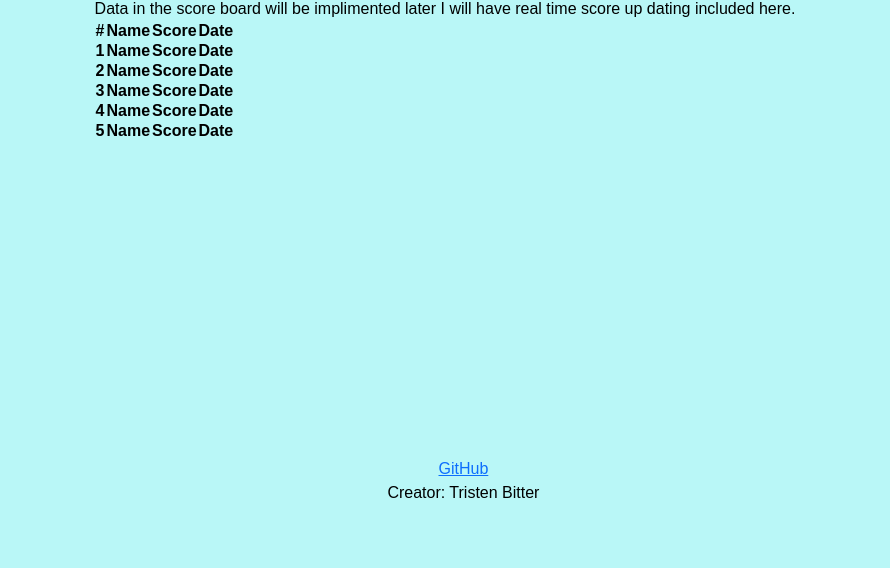
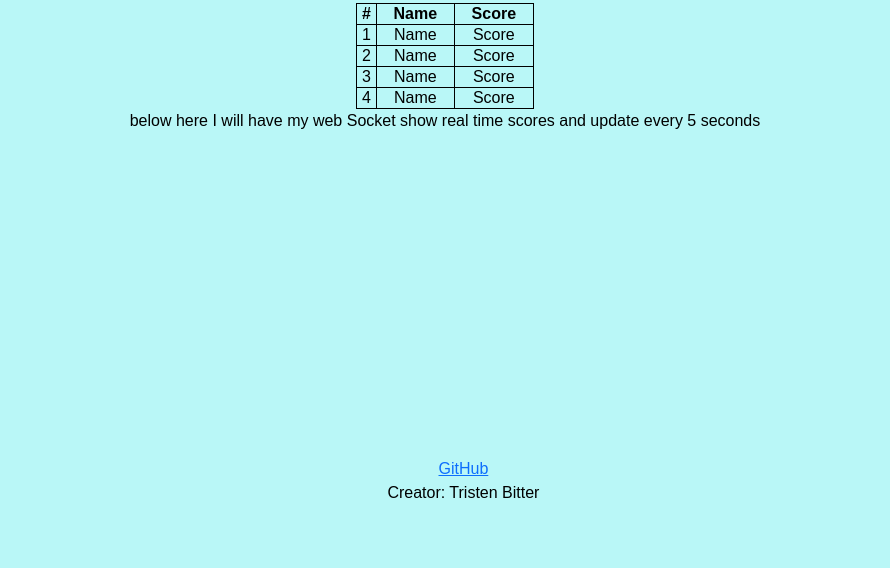
Before and after one commit to TristenBitter/startup, a plain HTML site: page scores.html in a window 1280 px wide. Shown: the part 232-800 px from the top of the page, without its empty margins (195-1085 px from the left). Drawn offline with nearby package versions, Linux system fonts and the light colour scheme.

```diff
--- a/myLogin.js
+++ b/myLogin.js
@@ -1,4 +1,6 @@
 function login() {
+  let array = [];
+  localStorage.setItem("array", JSON.stringify(array));
   const nameEl_1 = document.querySelector("#name_1");
   localStorage.setItem("user_1", nameEl_1.value);
   const nameEl_2 = document.querySelector("#name_2");
@@ -10,6 +12,8 @@
 
   window.location.href = "play.html";
 
+  //later we will handle the login and credentials here
+
   //   const nameEl_1 = document.querySelector("#name_1");
   //   user_1 = { name: nameEl_1.value, score: 0, round_banked: 0 };
   //   localStorage.setItem("user_1", JSON.stringify(user_1));
--- a/scores.html
+++ b/scores.html
@@ -29,54 +29,49 @@
 
   <main>
     <section>
-      <p>High Scores</p>
+      <h2>Score Board</h2>
 
-      <Score_Implimentation></Score_Implimentation>
+      <!-- <Score_Implimentation></Score_Implimentation>
 
-      <data> Data in the score board will be implimented later</data>
+      <data> Good Game!</data>
 
-      <WebSockets
-        >I will have real time score up dating included here.</WebSockets
-      >
+      <WebSockets>Here are the Final Scores.</WebSockets> -->
 
-      <table>
+      <table class="score_board">
         <tr>
           <th>#</th>
           <th>Name</th>
           <th>Score</th>
-          <th>Date</th>
         </tr>
         <tr>
-          <th>1</th>
-          <th>Name</th>
-          <th>Score</th>
-          <th>Date</th>
+          <td>1</td>
+          <td>Name</td>
+          <td>Score</td>
         </tr>
         <tr>
-          <th>2</th>
-          <th>Name</th>
-          <th>Score</th>
-          <th>Date</th>
+          <td>2</td>
+          <td>Name</td>
+          <td>Score</td>
         </tr>
         <tr>
-          <th>3</th>
-          <th>Name</th>
-          <th>Score</th>
-          <th>Date</th>
+          <td>3</td>
+          <td>Name</td>
+          <td>Score</td>
         </tr>
         <tr>
-          <th>4</th>
-          <th>Name</th>
-          <th>Score</th>
-          <th>Date</th>
-        </tr>
-        <tr>
-          <th>5</th>
-          <th>Name</th>
-          <th>Score</th>
-          <th>Date</th>
+          <td>4</td>
+          <td>Name</td>
+          <td>Score</td>
         </tr>
       </table>
+    </section>
+    <section>
+      <div>
+        <p>
+          below here I will have my web Socket show real time scores and update
+          every 5 seconds
+        </p>
+      </div>
     </section>
   </main>
 
@@ -90,4 +85,5 @@
     </div>
     <l>Creator: Tristen Bitter</l>
   </footer>
+  <script src="scores.js"></script>
 </body>
--- a/styles.css
+++ b/styles.css
@@ -61,6 +61,25 @@
   align-items: center;
   padding-top: 0.25em;
   text-shadow: 2px 2px 4px #999;
+}
+
+main .score_board {
+  flex: auto;
+  flex-direction: column;
+  align-items: center;
+  justify-content: space-between;
+  margin: auto;
+  width: 100%;
+}
+
+.score_board,
+.score_board th,
+.score_board td {
+  border: 1px solid black;
+}
+
+main .game_table {
+  justify-content: space-between;
 }
 
 @media (max-height: 500px) {
```
Also changed, not shown: index.html (+12 -1 lines), play.html (+7 -7 lines), play.js (+12 -0 lines), 1 other file.
